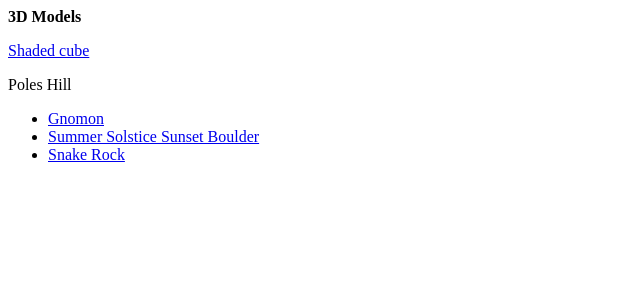
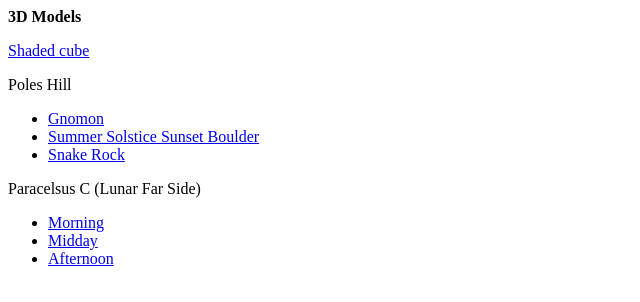
Before and after one commit to markcarlotto/markcarlotto-github.io, a plain HTML site: page index.html in a window 1280 px wide. Shown: the whole page, without its empty margins (0-640 px from the left). Drawn offline with Linux system fonts and the light colour scheme.

Commit message:
Add files via upload

```diff
--- a/index.html
+++ b/index.html
@@ -17,5 +17,17 @@ Poles Hill
 <a href="./snakeRock.html">Snake Rock</a>
 </ul>
 
+<p>
+Paracelsus C (Lunar Far Side)
+<br>
+<ul>
+<li>
+<a href="./paracelsus_am.html">Morning</a>
+<li>
+<a href="./paracelsus_md.html">Midday</a>
+<li>
+<a href="./paracelsus_pm.html">Afternoon</a>
+</ul>
+
 </body>
 </html>
```
